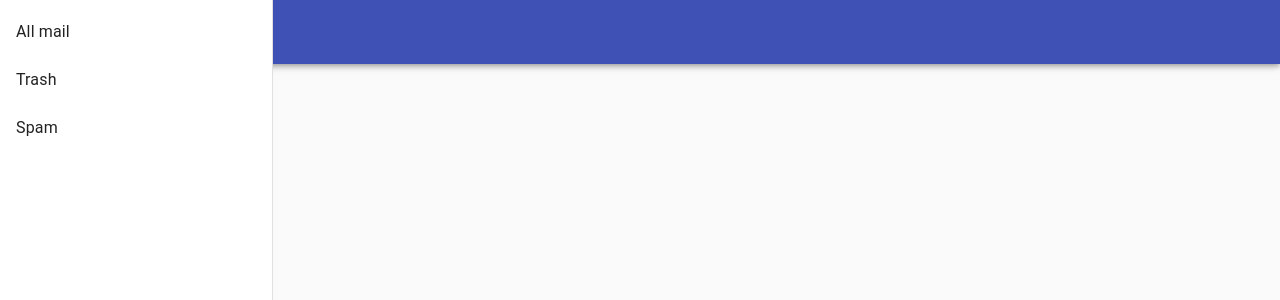
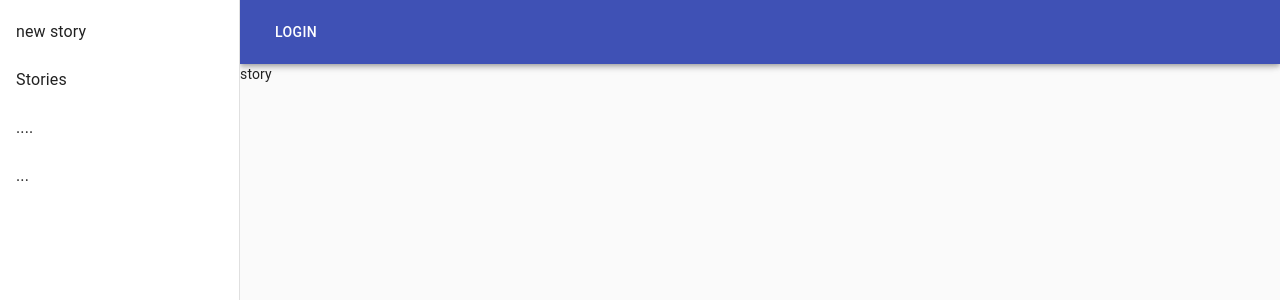
Before and after one commit to BenLirio/fiction-client, a React (Create React App) app: page / in a window 1280 px wide. Shown: the top 300 px of the page. Built offline with nearby package versions, Linux system fonts and the light colour scheme; no server answers.

Commit message:
Got layout working

```diff
--- a/src/App.js
+++ b/src/App.js
@@ -1,6 +1,6 @@
 import React, { useEffect, useContext } from 'react'
 import Layout from './Layout/Layout'
-import Main from './views/Main'
+import Story from './views/Story'
 import { signIn } from './hooks/auth'
 import userContext from './user-context'
 
@@ -15,7 +15,7 @@ const App = () => {
   }, [setToken])
   return (
     <Layout>
-      <Main />
+      <Story />
     </Layout>
   )
 }
--- a/src/Layout/Footer/Footer.js
+++ /dev/null
@@ -1,7 +0,0 @@
-import React from 'react'
-
-const Footer = () => {
-  return <div>Footer</div>
-}
-
-export default Footer
--- a/src/Layout/Header/Header.js
+++ b/src/Layout/Header/Header.js
@@ -1,19 +1,27 @@
 import React, { useContext } from 'react'
-import { AppBar, Toolbar, Button } from '@material-ui/core'
+import { AppBar, Toolbar, Button, makeStyles } from '@material-ui/core'
 import modalContext from '../../Modal/modal-context'
+
+const useStyles = makeStyles(theme => ({
+  root: {
+    width: `calc(100% - ${theme.drawerWidth}px)`,
+    marginLeft: theme.drawerWidth
+  }
+}))
 
 const Header = () => {
   const { open } = useContext(modalContext)
-
+  const classes = useStyles()
   return (
     <>
-      <AppBar>
+      <AppBar className={classes.root}>
         <Toolbar>
           <Button color="inherit" onClick={() => open('signIn')}>
             Login
           </Button>
         </Toolbar>
       </AppBar>
+      <Toolbar />
     </>
   )
 }
--- a/src/Layout/Layout.js
+++ b/src/Layout/Layout.js
@@ -1,15 +1,51 @@
 import React from 'react'
 import Header from './Header/Header'
 import Footer from './Footer/Footer'
-import PermanentDrawer from './PermanentDrawer/PermanentDrawer'
+import {
+  Drawer,
+  List,
+  ListItem,
+  ListItemText,
+  makeStyles
+} from '@material-ui/core'
+
+const useStyles = makeStyles(theme => {
+  console.log('theme', theme.drawerWidth)
+  return {
+    root: {
+      display: 'flex'
+    },
+    drawer: {
+      width: theme.drawerWidth,
+      flexShrink: 0
+    },
+    drawerPaper: {
+      width: theme.drawerWidth
+    }
+  }
+})
 
 const Layout = ({ children }) => {
+  const classes = useStyles()
   return (
     <>
       <Header />
-      <PermanentDrawer />
-      {children}
-      <Footer />
+      <div className={classes.root}>
+        <Drawer
+          variant="permanent"
+          className={classes.drawer}
+          classes={{ paper: classes.drawerPaper }}
+        >
+          <List>
+            {['new story', 'Stories', '....', '...'].map((text, index) => (
+              <ListItem button key={text}>
+                <ListItemText primary={text} className={classes.listItem} />
+              </ListItem>
+            ))}
+          </List>
+        </Drawer>
+        {children}
+      </div>
     </>
   )
 }
--- a/src/Layout/PermanentDrawer/PermanentDrawer.js
+++ b/src/Layout/PermanentDrawer/PermanentDrawer.js
@@ -10,16 +10,23 @@ import {
 const useStyles = makeStyles(theme => {
   console.log('theme', theme.drawerWidth)
   return {
-    listItem: {
+    drawer: {
+      width: theme.drawerWidth
+    },
+    drawerPaper: {
       width: theme.drawerWidth
     }
   }
 })
 
-const PermanentDrawer = () => {
+const PermanentDrawer = props => {
   const classes = useStyles()
   return (
-    <Drawer variant="permanent">
+    <Drawer
+      variant="permanent"
+      className={classes.drawer}
+      classes={{ paper: classes.drawerPaper }}
+    >
       <List>
         {['All mail', 'Trash', 'Spam'].map((text, index) => (
           <ListItem button key={text}>
--- a/src/views/Main.js
+++ b/src/views/Main.js
@@ -5,6 +5,7 @@ const Main = () => {
   return (
     <div>
       <SignIn />
+      MAIN VIEW
     </div>
   )
 }
--- /dev/null
+++ b/src/views/Story.js
@@ -0,0 +1,7 @@
+import React from 'react'
+
+const Story = () => {
+  return <div>story</div>
+}
+
+export default Story
```
